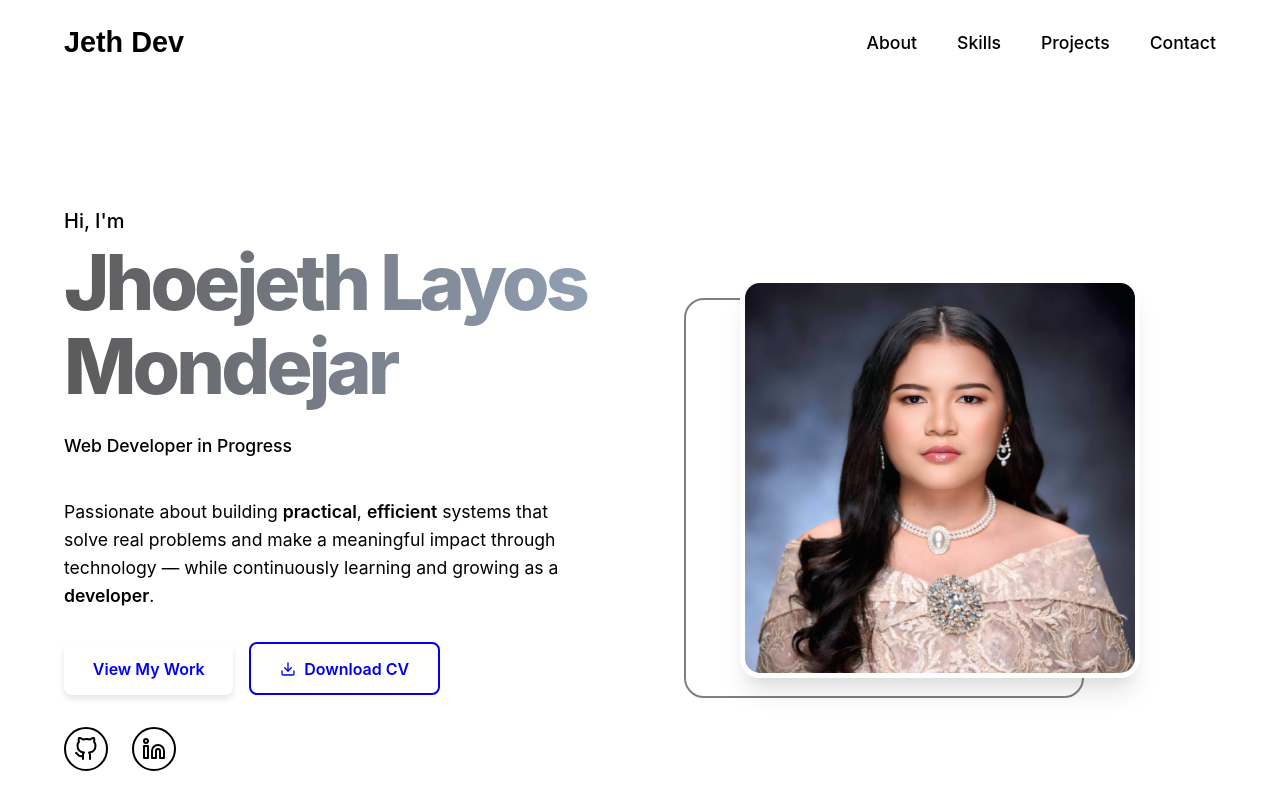
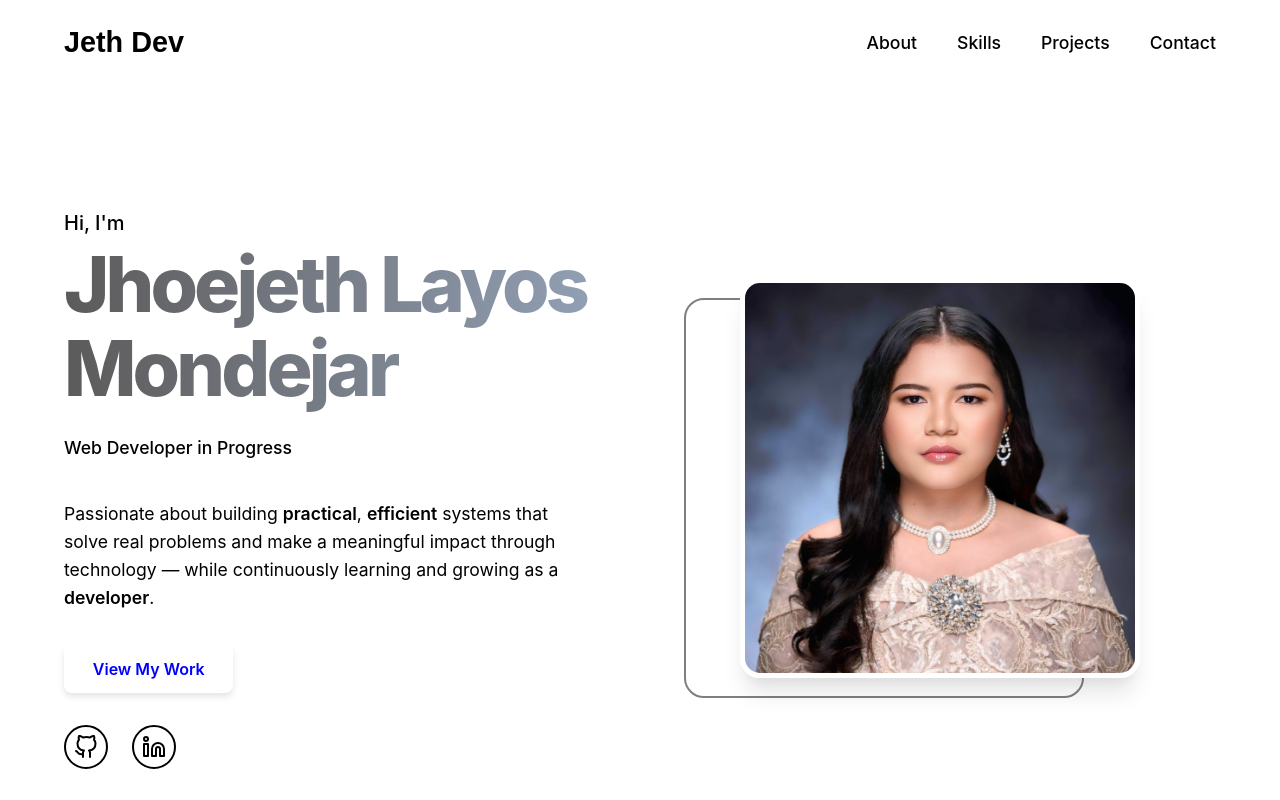
Before and after one commit to jhoejeth13/portfolio, a React (Create React App) app: page / in a window 1280 px wide. Shown: the top 800 px of the page. Built offline with nearby package versions, Linux system fonts and the light colour scheme.

Commit message:
hides download button for CV

```diff
--- a/src/components/Hero.tsx
+++ b/src/components/Hero.tsx
@@ -28,7 +28,7 @@ Passionate about building <Highlight>practical</Highlight>, <Highlight>efficient
               >
                 View My Work
               </CTAButton>
-              { <DownloadButton
+              {/* { <DownloadButton
                 href="/CV/Mondejar, Jhoejeth L. - final.pdf"
                 download="Jhoejeth Mondejar - CV.pdf"
                 whileHover={{ scale: 1.05 }}
@@ -36,7 +36,7 @@ Passionate about building <Highlight>practical</Highlight>, <Highlight>efficient
               >
                 <FiDownload style={{ marginRight: '8px' }} />
                 Download CV
-              </DownloadButton> }
+              </DownloadButton> } */}
             </ButtonGroup>
 
             <SocialLinks>
```
